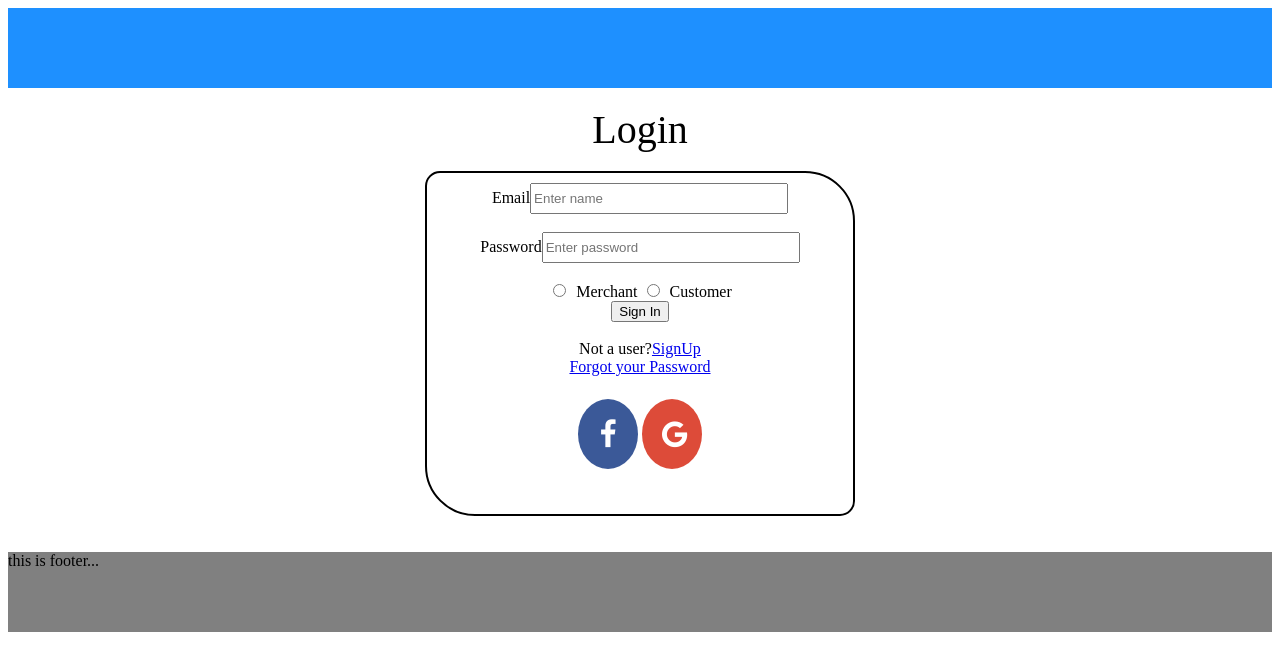
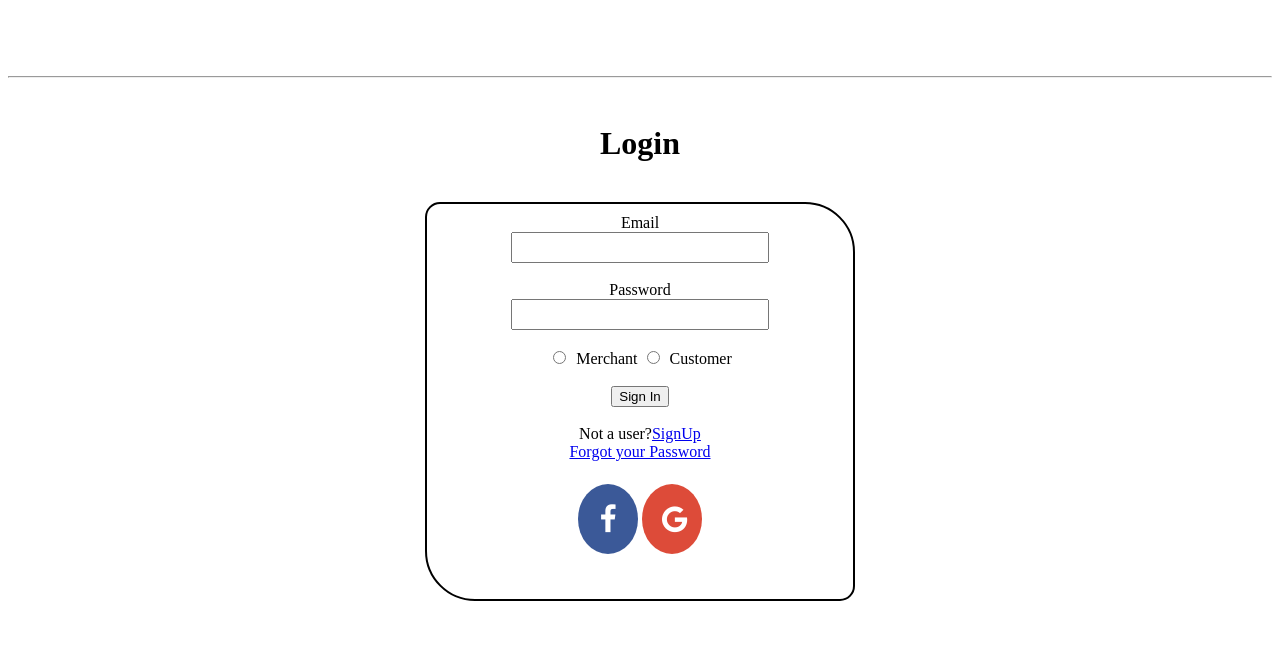
Before and after one commit to Ravi6124/EcommerceUI, a Vue app: page /login in a window 1280 px wide. Shown: the top 670 px of the page. Built offline with nearby package versions, Linux system fonts and the light colour scheme.

Commit message:
cart updated

```diff
--- a/src/App.vue
+++ b/src/App.vue
@@ -1,19 +1,20 @@
 <template>
   <div id="app">
     <Navbar/>
+    <hr>
     <router-view/>
-    <Footer />
+    <!-- <Footer /> -->
   </div>
 </template>
 
 <script>
-import Footer from '@/components/App/Footer'
+// import Footer from '@/components/App/Footer'
 import Navbar from '@/components/App/Navbar'
 
 export default {
   name: 'App',
   components: {
-    Footer,
+    // Footer,
     Navbar
   }
 }
--- a/src/components/App/Navbar.vue
+++ b/src/components/App/Navbar.vue
@@ -11,7 +11,6 @@ export default {
 
 <style scoped>
 .navbar {
-  background-color: dodgerblue;
-  min-height: 80px;
+  min-height: 60px;
 }
 </style>
--- a/src/views/Cart.vue
+++ b/src/views/Cart.vue
@@ -1,27 +1,46 @@
 <template>
   <main class="cart">
     <h1>Cart</h1>
-    <div class="loop" v-for="item in items" v-bind:key="item">
+    <div class="cart-container">
+
+
       <div class="container">
+        <div class="product" v-for="item in items" v-bind:key="item">
           <div class="image">
             <img :src="item.img_url" alt="image" height="220" width="210">
           </div>
           <div class="details">
-          {{ item.name }} <br>
-          Price: {{ item.price }} <br>
-          Description: {{ item.description }} <br>
-          Quantity:
+              <div class="details__name">
+                <label>Name</label>
+                <span><strong>{{ item.name }}</strong></span>
+              </div>
+              <div class="details__price">
+                <label>Price</label>
+                <span>{{ item.price }}</span>
+              </div>
+              <div class="details__desc">
+                <label>Description</label>
+                <span>{{ item.description }}</span>
+              </div>
+              <div class="details__qty">
+                <label>Quantity</label>
+                <div>
                     <button>-</button>
-          <label for=""></label>
+                    <span>{{ item.quantity || 0 }}</span>
                     <button>+</button>
                 </div>
               </div>
-      <br>
+              </div>
+        </div>
+    </div>
+      <div class="checkout">
+          <div class="checkout__name"><span>User Name: </span></div>
+          <div class="checkout__total"><span>Total amount: </span></div>
+          <button>Checkout</button>
+        </div>
     </div>
   </main>
 </template>
-
-import axios from "axios";
 
 <script>
 export default {
@@ -52,15 +71,45 @@ export default {
   }
   .container {
     display: flex;
+    flex-direction: column;
     flex-direction: row wrap;
-    border: 1px solid;
-  }
-  .image {
-
+    /* border: 1px solid; */
+    width: 70%;
   }
   .details {
-    margin: 8px;
+    display: flex;
+    flex-direction: column;
+    justify-content: space-between;
+    width: 100%;
+    padding: 20px;
+  }
+  .details > div {
+    display: flex;
+    justify-content: space-between;
+  }
+  .details__qty > div > span {
+    margin: 0 5px;
+  }
+  .cart-container {
+    display: flex;
+    justify-content: space-between;
+    border: 1px solid seagreen;
     padding: 10px;
-    font-size: 22px;
+  }
+  .product {
+    display: flex;
+    /* justify-content: space-around; */
+    padding: 20px 10px;
+  }
+  .product + .product {
+    border-top: 1px solid sienna;
+  }
+  .checkout {
+    display: flex;
+    flex-direction: column;
+    justify-content: center;
+    align-items: flex-start;
+    width: 30%;
+    border-left: 1px solid sienna;
   }
 </style>
--- a/src/views/Login.vue
+++ b/src/views/Login.vue
@@ -1,32 +1,31 @@
 <template>
   <main class="login">
     <br>
-    <div class="heading">
-      Login
-    </div>
+    <h1>Login</h1>
     <br>
-    <div class="box">
-      <!-- <img src="signuplogo.jpeg" width="60px" height="60px" > -->
-      <table>
+    <form action="">
+      <div>
+        <span>Email</span> <br>
+        <input type="text" name="email"><br><br>
+      </div>
 
-      </table>
-      <label>Email</label>
-      <input type="text" placeholder="Enter name" ><br><br>
-      <label>Password</label>
-      <input type="password" placeholder="Enter password"><br><br>
-      <div class="user_radios">
+      <div>
+        <span>Password</span> <br>
+        <input type="password" name="password"><br><br>
+      </div>
+
+      <div class="user_type">
         <input type="radio" name="user" value="M">Merchant
         <input type="radio" name="user" value="C">Customer
-        <!-- <input type="radio" name="user">User<br><br> -->
       </div>
+      <br>
       <button>Sign In</button><br><br>
       Not a user?<a href="#">SignUp</a><br>
       <a href="#">Forgot your Password</a>
       <br><br>
       <a href="#" class="fa fa-facebook"></a>
       <a href="#" class="fa fa-google"></a>
-    </div>
-    <br><br>
+    </form>
   </main>
 </template>
 
@@ -45,7 +44,7 @@ export default {
     background-size: 100%;
   }
   h1{
-    text-decoration: underline;
+    text-align: center;
   }
   input[type="text"]{
     width: 250px;
@@ -62,7 +61,7 @@ export default {
     text-align: center;
     font-size: 2.5em;
   }
-  .box{
+  form{
     text-align: center;
     border: 2px solid black;
     border-radius: 15px 50px;
--- a/src/views/SignUp.vue
+++ b/src/views/SignUp.vue
@@ -1,6 +1,31 @@
 <template>
   <main class="signup">
-      this is signup page..
+    <br>
+    <h1>Create Account</h1>
+    <br>
+    <form action="" name="signup">
+      <div class="form__email">
+        <span>Email</span> <br>
+        <input type="Email" name="email"> <br> <br>
+      </div>
+
+      <div class="password">
+        Password<br>
+        <input type="password" name="password"> <br> <br>
+      </div>
+
+      <div class="confirm_pass">
+        <span>Confirm Password</span> <br>
+        <input type="password" name="confirm_password"> <br><br>
+      </div>
+
+      <div class="user_type">
+        <input type="radio" name="user" value="C">Customer
+        <input type="radio" name="user" value="M">Merchant <br><br>
+      </div>
+      <button>Sign Up</button>
+    </form>
+
   </main>
 </template>
 
@@ -11,5 +36,36 @@ export default {
 </script>
 
 <style scoped>
-
+  body{
+    margin: 0%;
+    padding: 0%;
+    /* background-image: url(../assets/mainimg.jpeg); */
+    background-repeat: no-repeat;
+    background-size: 100%;
+  }
+  h1{
+    text-align: center;
+  }
+  input[type="email"]{
+    width: 250px;
+    height:25px;
+  }
+  input[type="password"]{
+    width: 250px;
+    height:25px;
+  }
+  form{
+    text-align: center;
+    position: relative;
+    border: 2px solid black;
+    border-radius: 15px;
+    padding-bottom: 30px;
+    padding-top: 30px;
+    margin-top: 0%;
+    margin-bottom: 1%;
+    margin-right: 35%;
+    margin-left: 35%;
+    background-color:palegoldenrod;
+    background:rgba(255,255,255,0.5);
+  }
 </style>
--- a/src/views/UserProfile.vue
+++ b/src/views/UserProfile.vue
@@ -1,12 +1,34 @@
 <template>
   <main class="userprofile">
-      this is user profile page..
+    <div class="user" v-bind="info">
+      Name: {{ info.firstName + " " + info.lastName}} <br>
+      Email: {{ info.email }} <br>
+      Contact Number: {{ info.contactNumber }} <br>
+      Address: {{ info.address }}
+    </div>
   </main>
 </template>
 
 <script>
 export default {
-    name: 'UserProfile'
+    name: 'UserProfile',
+    data: function(){
+    return {
+      info: []
+    }
+    },
+    mounted() {
+      const axios = require('axios');
+      axios({ method: "GET", url: "http://localhost:3000/user" })
+      .then(result => {
+        this.info = result;
+        window.console.log(this.info);
+        },
+        error => {
+          window.console.error(error);
+        }
+      );
+    }
 }
 </script>
 
```
Lines whose indentation alone changed are shown as unchanged.
